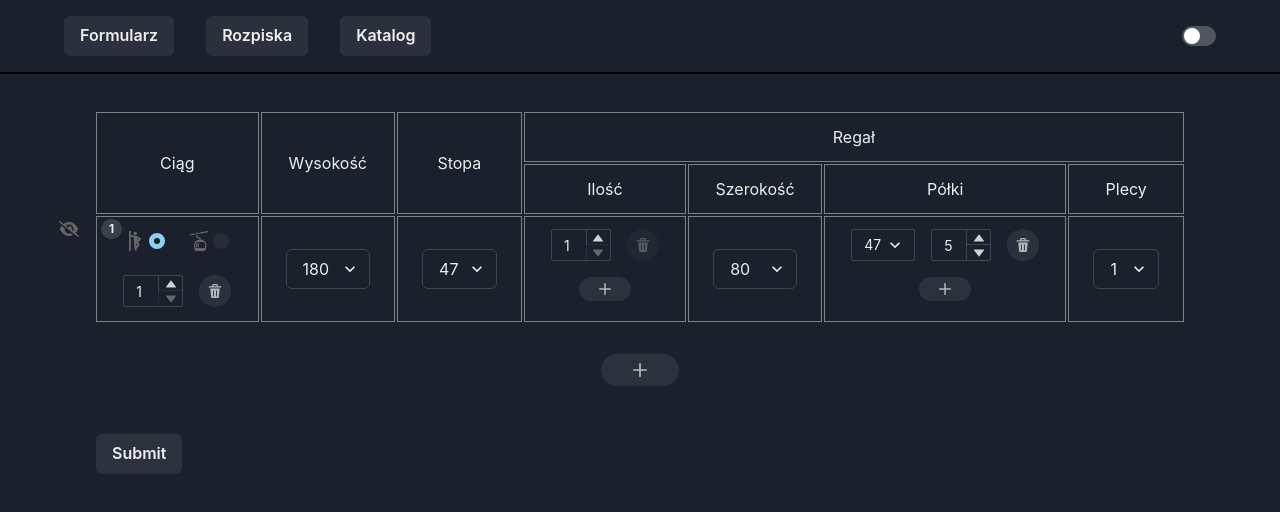
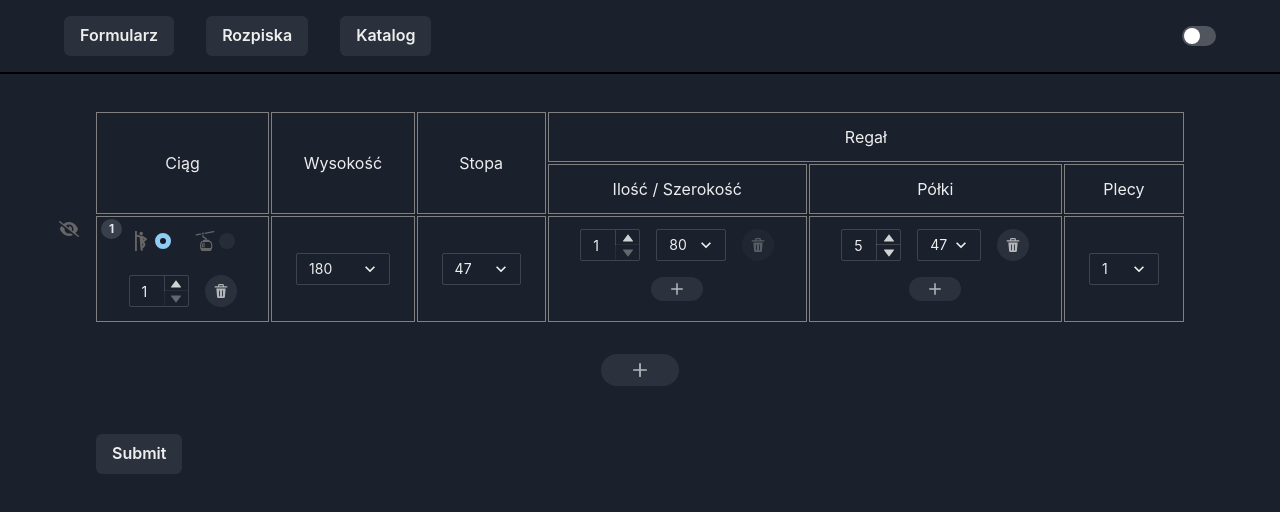
Before and after one commit to michalik-maciej/projektownia-kalkulator, a React (Create React App) app: page / in a window 1280 px wide. Shown: the top 512 px of the page. Built offline with nearby package versions, Linux system fonts and the light colour scheme.

Commit message:
merge stands width field

```diff
--- a/src/components/FormCollection.tsx
+++ b/src/components/FormCollection.tsx
@@ -95,7 +95,7 @@ export const FormCollection = ({
         collectionIndex={collectionIndex}
         rowSpan={collection.stands.length}
       >
-        <Field name={`${fieldName}.height`} as={Select}>
+        <Field name={`${fieldName}.height`} as={Select} size="sm">
           {getHeightOptions().map((height) => (
             <option key={height} value={height}>
               {height}
@@ -107,7 +107,7 @@ export const FormCollection = ({
         collectionIndex={collectionIndex}
         rowSpan={collection.stands.length}
       >
-        <Field name={`${fieldName}.depth`} as={Select}>
+        <Field name={`${fieldName}.depth`} as={Select} size="sm">
           {getFootOptions().map((depth) => (
             <option key={depth} value={depth}>
               {depth}
--- a/src/components/FormRoot.tsx
+++ b/src/components/FormRoot.tsx
@@ -18,15 +18,14 @@ export const FormRoot = ({ collections }: Props) => {
             m="8"
             gap="0.5"
             templateRows="repeat(2, auto)"
-            templateColumns="repeat(7, auto)"
+            templateColumns="repeat(6, auto)"
             position="relative"
           >
             <GridItem rowSpan={2}>Ciąg</GridItem>
             <GridItem rowSpan={2}>Wysokość</GridItem>
             <GridItem rowSpan={2}>Stopa</GridItem>
-            <GridItem colSpan={4}>Regał</GridItem>
-            <GridItem>Ilość</GridItem>
-            <GridItem>Szerokość</GridItem>
+            <GridItem colSpan={3}>Regał</GridItem>
+            <GridItem>Ilość / Szerokość</GridItem>
             <GridItem>Półki</GridItem>
             <GridItem>Plecy</GridItem>
             {collections.map((collection, collectionIndex) => (
--- a/src/components/FormShelves.tsx
+++ b/src/components/FormShelves.tsx
@@ -29,6 +29,9 @@ export const FormShelves = ({
               gap="4"
               alignItems="center"
             >
+              <NumberInput
+                name={`${fieldName}.${shelfIndex}.numberOfShelves`}
+              />
               <Field
                 as={Select}
                 size="sm"
@@ -40,9 +43,6 @@ export const FormShelves = ({
                   </option>
                 ))}
               </Field>
-              <NumberInput
-                name={`${fieldName}.${shelfIndex}.numberOfShelves`}
-              />
               <Tooltip label="Usuń półki">
                 <IconButton
                   icon={<DeleteIcon opacity="0.7" />}
--- a/src/components/FormStands.tsx
+++ b/src/components/FormStands.tsx
@@ -35,6 +35,17 @@ export const FormStands = ({
                       <NumberInput
                         name={`${fieldName}.stands.${standIndex}.numberOfStands`}
                       />
+                      <Field
+                        as={Select}
+                        name={`${fieldName}.stands.${standIndex}.width`}
+                        size="sm"
+                      >
+                        {getWidthOptions().map((width) => (
+                          <option key={width} value={width}>
+                            {width}
+                          </option>
+                        ))}
+                      </Field>
                       <Tooltip
                         label="Usuń regał"
                         {...(size(stands) === 1 && { visibility: "hidden" })}
@@ -67,18 +78,6 @@ export const FormStands = ({
                   </VStack>
                 </GridItem>
                 <GridItem collectionIndex={collectionIndex}>
-                  <Field
-                    name={`${fieldName}.stands.${standIndex}.width`}
-                    as={Select}
-                  >
-                    {getWidthOptions().map((width) => (
-                      <option key={width} value={width}>
-                        {width}
-                      </option>
-                    ))}
-                  </Field>
-                </GridItem>
-                <GridItem collectionIndex={collectionIndex}>
                   <FormShelves
                     fieldName={`${fieldName}.stands.${standIndex}.shelves`}
                     initialShelf={initialStand.shelves[0]}
@@ -89,6 +88,7 @@ export const FormStands = ({
                 <GridItem collectionIndex={collectionIndex} position="relative">
                   <Field
                     name={`${fieldName}.stands.${standIndex}.backVariant`}
+                    size="sm"
                     as={Select}
                   >
                     {variantsBack.map(({ value, name }) => (
```
